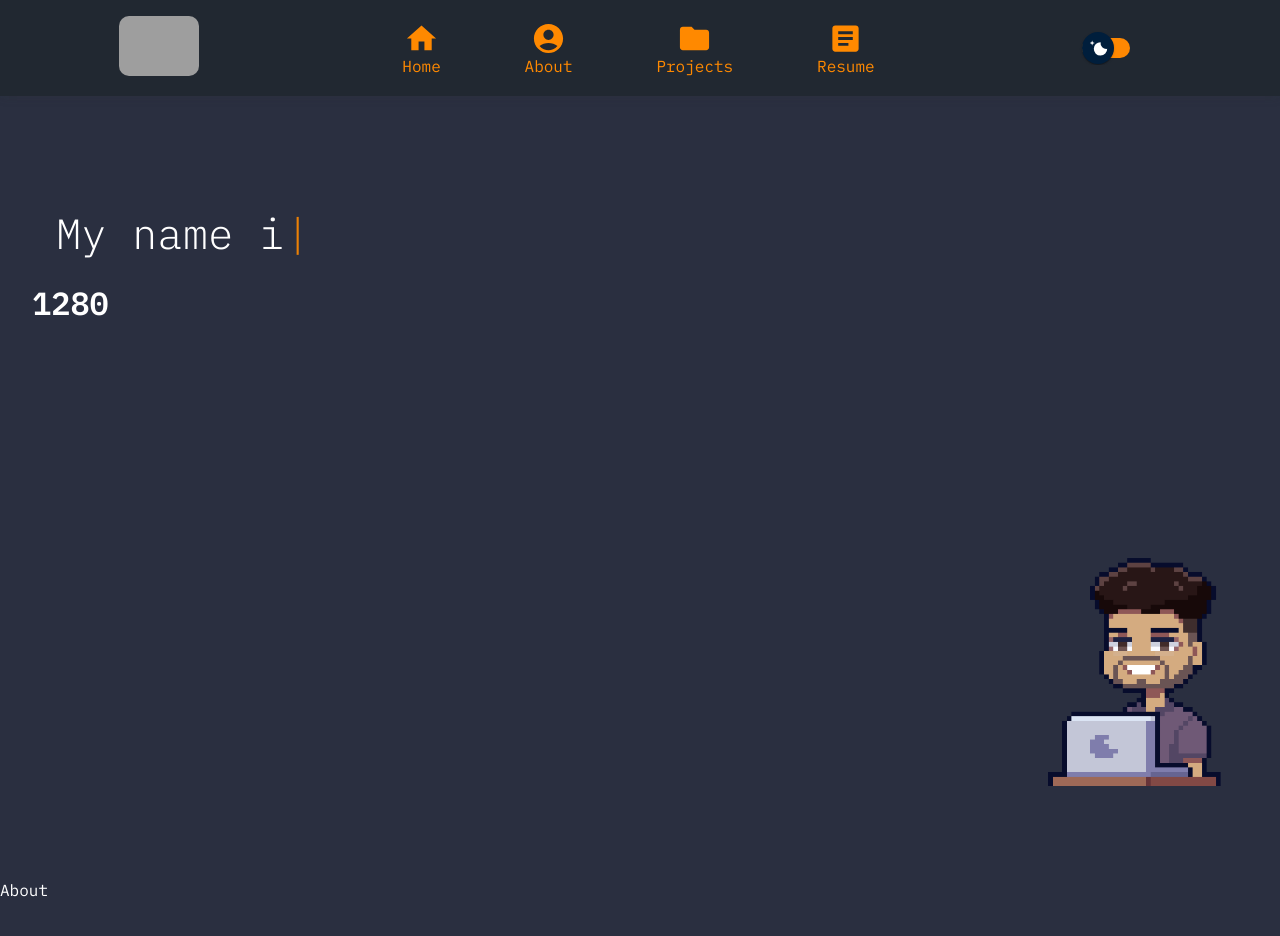
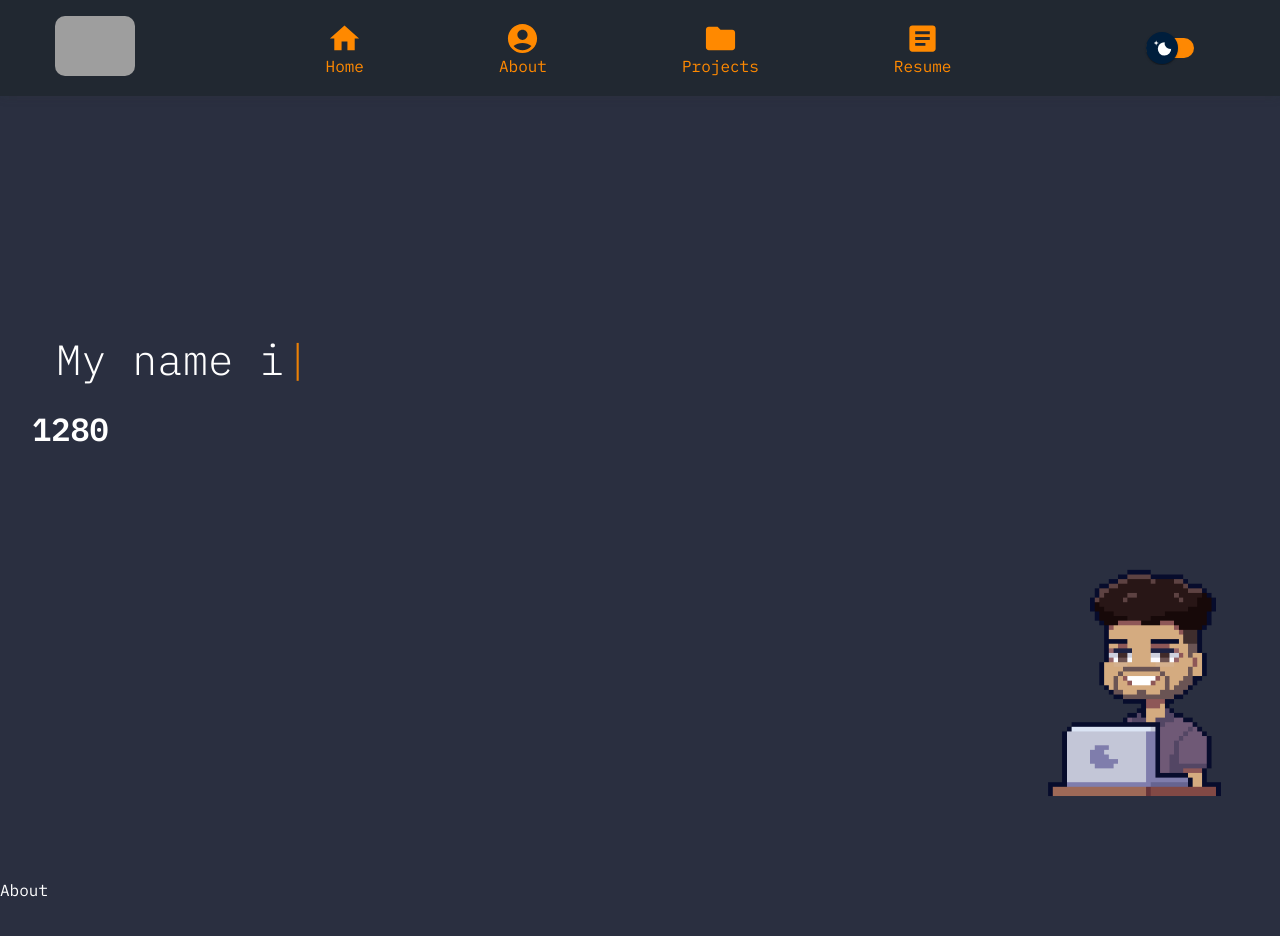
Before and after one commit to mustafabin/portfolio, a React (Create React App) app: page / in a window 1280 px wide. Shown: the top 936 px of the page. Built offline with nearby package versions, Linux system fonts and the light colour scheme; grey boxes are pictures that could not be loaded.

Commit message:
avator follows nav animation and nav link continar display doesnt block site

```diff
--- a/src/App.jsx
+++ b/src/App.jsx
@@ -1,4 +1,4 @@
-import "./styles/App.css";
+import "./styles/App.scss";
 import { Routes, Route } from "react-router-dom";
 import Navbar from "./components/Nav.jsx";
 import Landing from "./components/Landing.jsx";
--- a/src/components/Landing.jsx
+++ b/src/components/Landing.jsx
@@ -1,17 +1,28 @@
-import React, { useState, useEffect } from "react";
+import React, { useState, useEffect, useRef } from "react";
+import { useSelector } from "react-redux";
 import "../styles/Landing.scss";
-import src from "../media/normal.png";
 import Typewriter from "typewriter-effect";
+import normalSprite from "../media/normal.png";
+import upSprite from "../media/up.png";
 export default function Landing() {
+  const sprite = useRef(null);
   const [screenWidth, setScreenWidth] = useState(0);
+  const src = useSelector((state) => state.sprite.value);
   let handleRezise = () => {
     setScreenWidth(window.innerWidth);
+  };
+  let handleSpriteScroll = () => {
+    window.scrollY > 880
+      ? (sprite.current.style.top = "150")
+      : (sprite.current.style.top = "100");
   };
   useEffect(() => {
     handleRezise();
     window.addEventListener("resize", handleRezise);
 
+    window.addEventListener("scroll", handleSpriteScroll);
     return () => {
+      window.removeEventListener("scroll", handleSpriteScroll);
       window.removeEventListener("resize", handleRezise);
     };
   }, []);
@@ -55,8 +66,11 @@ export default function Landing() {
             <h1>{screenWidth}</h1>
           </div>
         </div>
-        <div className="landing__image__container">
-          <img src={src} alt="Mustafa's sprite" />
+        <div ref={sprite} className="landing__image__container">
+          <img
+            src={src === "normal" ? normalSprite : upSprite}
+            alt="Mustafa's sprite"
+          />
         </div>
       </div>
     </div>
--- a/src/components/MoblieNav.jsx
+++ b/src/components/MoblieNav.jsx
@@ -18,9 +18,15 @@ export default function MoblieNav() {
   const nav = useRef(null);
   let handleClick = () => {
     nav.current.classList.toggle("moblie-nav-open");
+
+    let typewriter = document.body.querySelector(".Typewriter__cursor");
+    if (typewriter) typewriter.classList.add("Typewriter__kill-animation");
+    let sprite = document.body.querySelector(".landing__image__container");
+    if (sprite) sprite.classList.toggle("hide-items");
     setTimeout(() => {
-      let typewriter = document.body.querySelector(".Typewriter__cursor");
-      if (typewriter) typewriter.classList.add("Typewriter__kill-animation");
+      document.body
+        .querySelector(".moblie-nav-links-container")
+        .classList.toggle("show-moblie-nav-links-container");
       document.body
         .querySelector(".moblie-nav-links")
         .classList.toggle("show-moblie-nav-items");
@@ -42,7 +48,9 @@ export default function MoblieNav() {
           width="50"
           height="50"
           viewBox="0 0 50 50"
-          onClick={handleClick}
+          onClick={() => {
+            handleClick();
+          }}
         >
           <title>Toggle Menu</title>
           <g>
@@ -81,19 +89,19 @@ export default function MoblieNav() {
       <div className="splash"></div>
       <div className="moblie-nav-links-container">
         <div className="moblie-nav-links">
-          <HashLink onClick={handleClick} smooth to="/#Landing">
+          <HashLink onClick={() => handleClick()} smooth to="/#Landing">
             <HomeIcon fontSize="large"></HomeIcon>
             <p>Home</p>
           </HashLink>
-          <HashLink onClick={handleClick} smooth to="/#About">
+          <HashLink onClick={() => handleClick()} smooth to="/#About">
             <AccountCircleIcon fontSize="large"></AccountCircleIcon>
             <p>About</p>
           </HashLink>
-          <HashLink onClick={handleClick} smooth to="/#Projects">
+          <HashLink onClick={() => handleClick()} smooth to="/#Projects">
             <FolderIcon fontSize="large"></FolderIcon>
             <p>Projects</p>
           </HashLink>
-          <HashLink onClick={handleClick} smooth to="/resume/#Resume">
+          <HashLink onClick={() => handleClick()} smooth to="/resume/#Resume">
             <ArticleIcon fontSize="large"></ArticleIcon>
             <p>Resume</p>
           </HashLink>
@@ -123,6 +131,3 @@ export default function MoblieNav() {
     </div>
   );
 }
-// opacity: 0;
-// display: none;
-// ..moblie-nav-links {
--- a/src/components/Nav.jsx
+++ b/src/components/Nav.jsx
@@ -1,10 +1,12 @@
 import React, { useState, useEffect } from "react";
-
+import { useDispatch } from "react-redux";
 import MoblieNav from "./MoblieNav.jsx";
 import DefaultNav from "./DefaultNav.jsx";
-import "../styles/Nav.css";
+import "../styles/Nav.scss";
+import { setValue } from "../redux/sprite.js";
+export default function Nav() {
+  const dispatch = useDispatch();
 
-export default function Nav() {
   const [content, setContent] = useState(null);
   const [navClass, setNavClass] = useState("");
   let lastScrollY = window.scrollY;
@@ -12,8 +14,10 @@ export default function Nav() {
     //the number in this expression is for how sensitive the navigation animation is
     if (window.scrollY - lastScrollY > 5) {
       setNavClass("nav--hidden");
+      dispatch(setValue("up"));
     } else if (window.scrollY - lastScrollY < -5) {
       setNavClass("");
+      dispatch(setValue("normal"));
     }
     // if user is at the top of the page show nav regardless
     if (window.scrollY === 0) setNavClass("");
--- /dev/null
+++ b/src/redux/sprite.js
@@ -0,0 +1,17 @@
+import { createSlice } from "@reduxjs/toolkit";
+export const spriteSlice = createSlice({
+  name: "sprite",
+  initialState: {
+    value: "normal",
+  },
+  reducers: {
+    setValue: (state, action) => {
+      state.value = action.payload;
+    },
+  },
+});
+
+// Action creators are generated for each case reducer function
+export const { setValue } = spriteSlice.actions;
+
+export default spriteSlice.reducer;
--- a/src/redux/store.js
+++ b/src/redux/store.js
@@ -1,7 +1,9 @@
 import { configureStore } from "@reduxjs/toolkit";
 import modeReducer from "./mode.js";
+import spriteReducer from "./sprite.js";
 export default configureStore({
   reducer: {
     mode: modeReducer,
+    sprite: spriteReducer,
   },
 });
--- a/src/styles/Landing.scss
+++ b/src/styles/Landing.scss
@@ -11,13 +11,13 @@
     padding-bottom: 10vh;
   }
   &__image__container {
-    width: 100vw;
-    display: flex;
-    justify-content: flex-end;
-    height: fit-content;
-
+    bottom: 0;
+    right: 0;
+    position: fixed;
+    transition: all ease 0.15s;
     & img {
       width: 250px;
+      height: 250px;
     }
   }
   &__typewriter {
@@ -50,6 +50,17 @@ strong {
     animation: none !important;
   }
 }
+@media (min-width: 1500px) {
+  .landing {
+    &__image__container {
+      // height: fit-content;
+      border: 1px solid red;
+      & img {
+        // width: 500px;
+      }
+    }
+  }
+}
 @media (min-width: 1000px) {
   .Typewriter {
     font-size: 3.3vw;
--- a/src/styles/MoblieNav.scss
+++ b/src/styles/MoblieNav.scss
@@ -58,7 +58,9 @@
     stroke-dasharray: circumference(23);
   }
 }
-
+.hide-items {
+  opacity: 0;
+}
 .splash {
   position: absolute;
   top: 40px;
@@ -71,6 +73,7 @@
     display: block;
     position: absolute;
     border-radius: 50%;
+
     background-color: var(--splash-color);
     border: 10px solid var(--action-color);
 
@@ -94,20 +97,24 @@
   position: absolute;
   height: 100vh;
   width: 100vw;
-  display: flex;
+  display: none;
   align-items: center;
   justify-content: center;
   z-index: 1;
 }
+.show-moblie-nav-links-container {
+  display: flex;
+}
 .moblie-nav-links {
   opacity: 0;
-  display: none;
+  display: flex;
+
   justify-content: center;
   align-items: center;
   flex-wrap: wrap;
   width: 100%;
   height: 70%;
-  transition: all ease 0.65s;
+  transition: all ease 0.25s;
 }
 .show-moblie-nav-items {
   opacity: 1;
@@ -115,6 +122,7 @@
 }
 .moblie-nav-links a {
   color: var(--action-color);
+
   width: 100%;
   display: flex;
   justify-content: center;
--- a/src/styles/Nav.css
+++ b/src/styles/Nav.scss
@@ -30,7 +30,7 @@
   justify-content: center;
 }
 .nav-link-container {
-  width: 50%;
+  width: 70%;
   height: 100%;
   display: flex;
   justify-content: space-evenly;
```
Also changed, not shown: src/styles/App.scss (renamed from src/styles/App.css).
